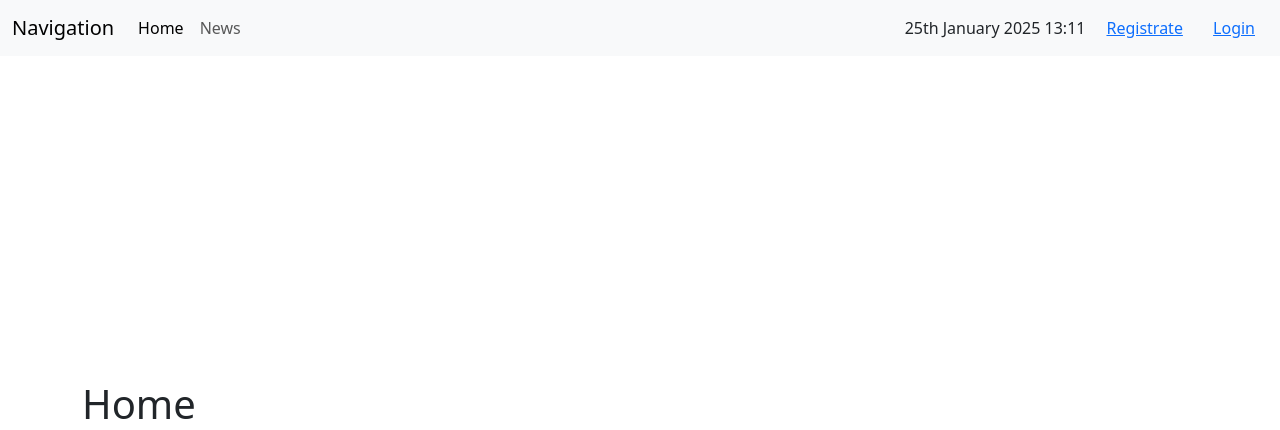
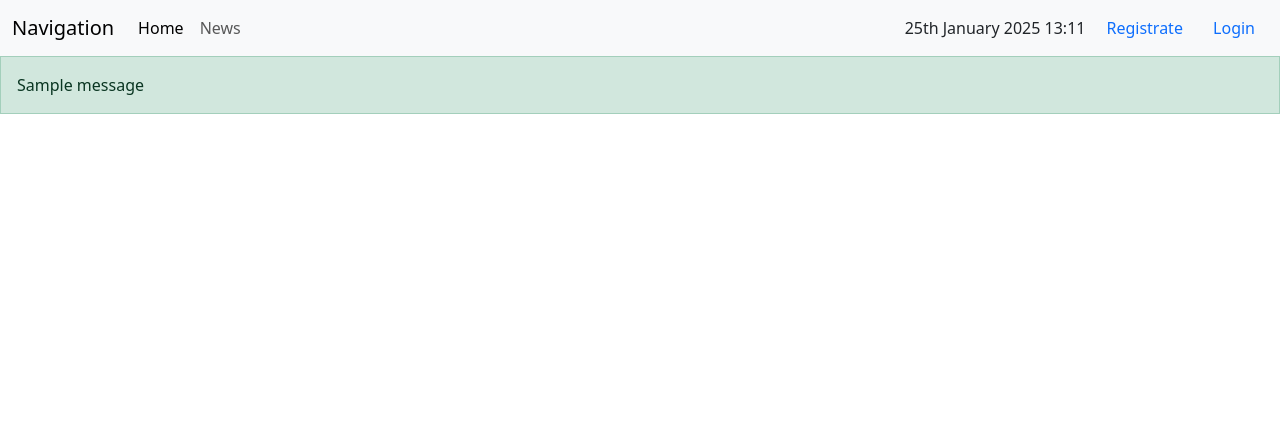
Before and after one commit to partnersinbahamas/django-education, a Django app: page / in a window 1280 px wide. Shown: the top 430 px of the page. Run offline with Django 5.2, Linux system fonts and the light colour scheme; one stand-in notice (Sample message) is shown; some libraries are stand-ins or nearby versions.

Commit message:
feat(base): showing messages alers

```diff
--- a/main/templates/base.html
+++ b/main/templates/base.html
@@ -9,10 +9,19 @@
     <link href="{% static 'bootstrap/css/bootstrap.min.css' %}" rel="stylesheet" integrity="sha384-QWTKZyjpPEjISv5WaRU9OFeRpok6YctnYmDr5pNlyT2bRjXh0JMhjY6hW+ALEwIH" crossorigin="anonymous">
     <link rel="stylesheet" href="{% static 'news/css/news.css' %}">
     <link rel="stylesheet" href="{% static 'css/pagination.css' %}">
+    <link rel="stylesheet" href="{% static 'css/index.css' %}">
+    <link rel="stylesheet" href="{% static 'users/css/users.css' %}">
   </head>
   <body>
     {% include 'inc/_navbar.html' %}
 
+    {% if messages %}
+      {% for message in messages %}
+      <div class="alert alert-{% if message.tags == 'error' %}danger {% else %}{{ message.tags }}{% endif %} no-border-radius" role="alert">
+        {{ message }}
+      </div>
+      {% endfor %}
+    {% endif %}
     <main style="height: 90vh">
       {% block main %}
       {% endblock %}
```
